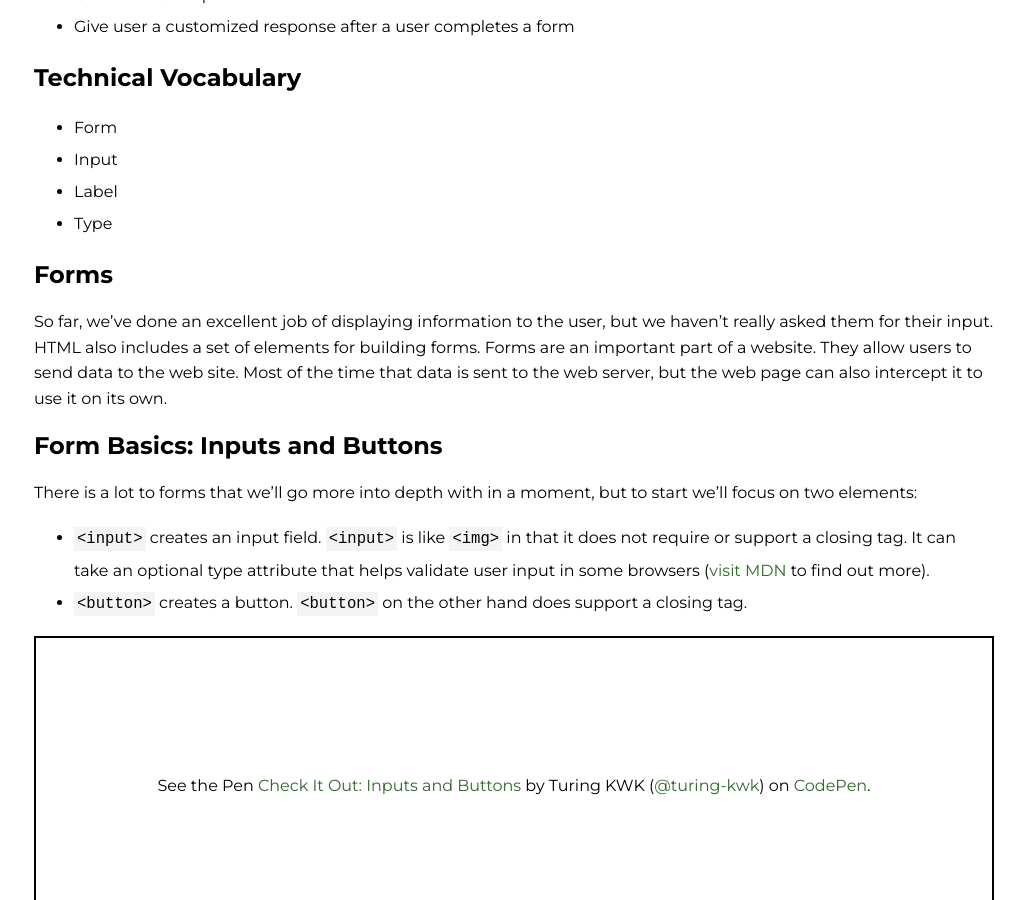
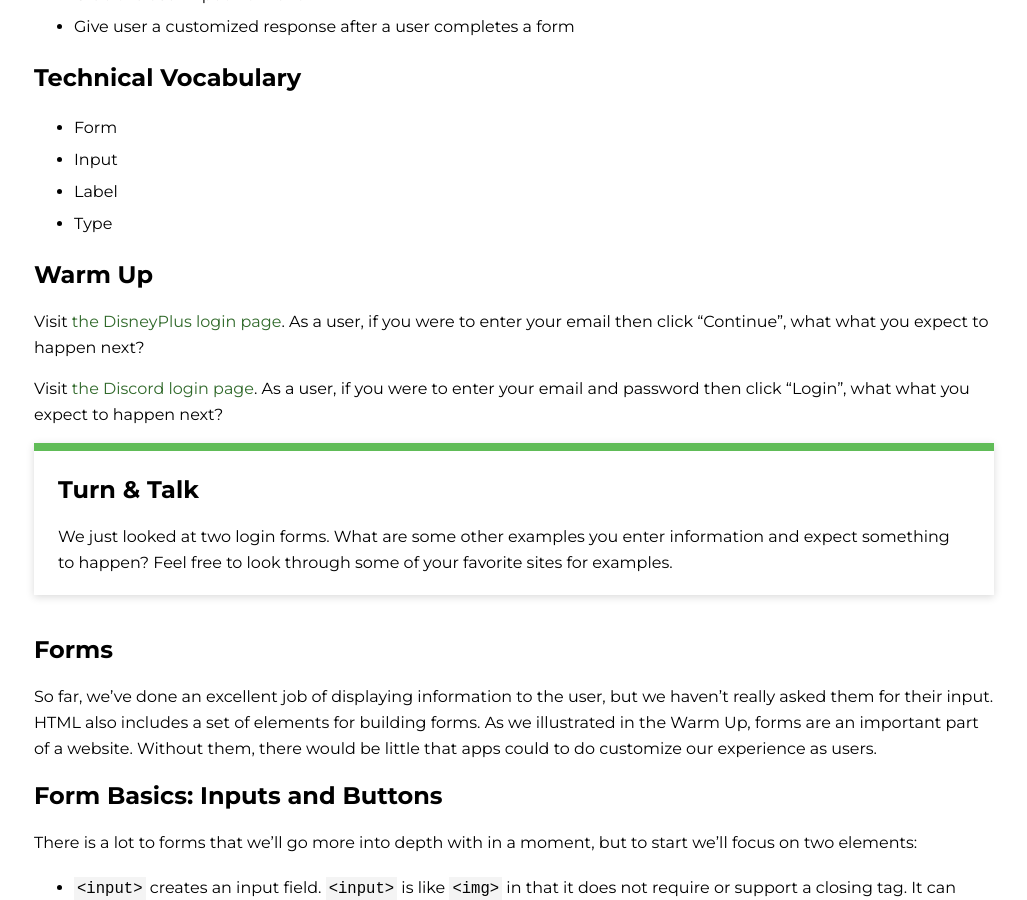
Before and after one commit to ameseee/kwk-curriculum-site, a Jekyll site: the page built from web-app/lessons/js-forms/index.md, in a window 1280 px wide and 900 px high, scrolled down 311 px. Shown: the whole window, without its empty margins (126-1153 px from the left). Built offline with Jekyll 4.4.1, drawn with Linux system fonts in a browser that asks for light colours; nearby versions of some CDN libraries.

Commit message:
Add Warm Up and real life connection to Forms lesson

```diff
--- a/web-app/lessons/js-forms/index.md
+++ b/web-app/lessons/js-forms/index.md
@@ -15,9 +15,20 @@ title: Forms
 - Label
 - Type
 
+## Warm Up
+
+Visit [the DisneyPlus login page](https://www.disneyplus.com/login). As a user, if you were to enter your email then click "Continue", what what you expect to happen next?
+
+Visit [the Discord login page](https://discordapp.com/login). As a user, if you were to enter your email and password then click "Login", what what you expect to happen next?
+
+<div class="try-it">
+  <h2>Turn & Talk</h2>
+  <p>We just looked at two login forms. What are some other examples you enter information and expect something to happen? Feel free to look through some of your favorite sites for examples.</p>
+</div>
+
 ## Forms
 
-So far, we’ve done an excellent job of displaying information to the user, but we haven’t really asked them for their input. HTML also includes a set of elements for building forms. Forms are an important part of a website. They allow users to send data to the web site. Most of the time that data is sent to the web server, but the web page can also intercept it to use it on its own.
+So far, we’ve done an excellent job of displaying information to the user, but we haven’t really asked them for their input. HTML also includes a set of elements for building forms. As we illustrated in the Warm Up, forms are an important part of a website. Without them, there would be little that apps could to do customize our experience as users.
 
 ## Form Basics: Inputs and Buttons
 
```
